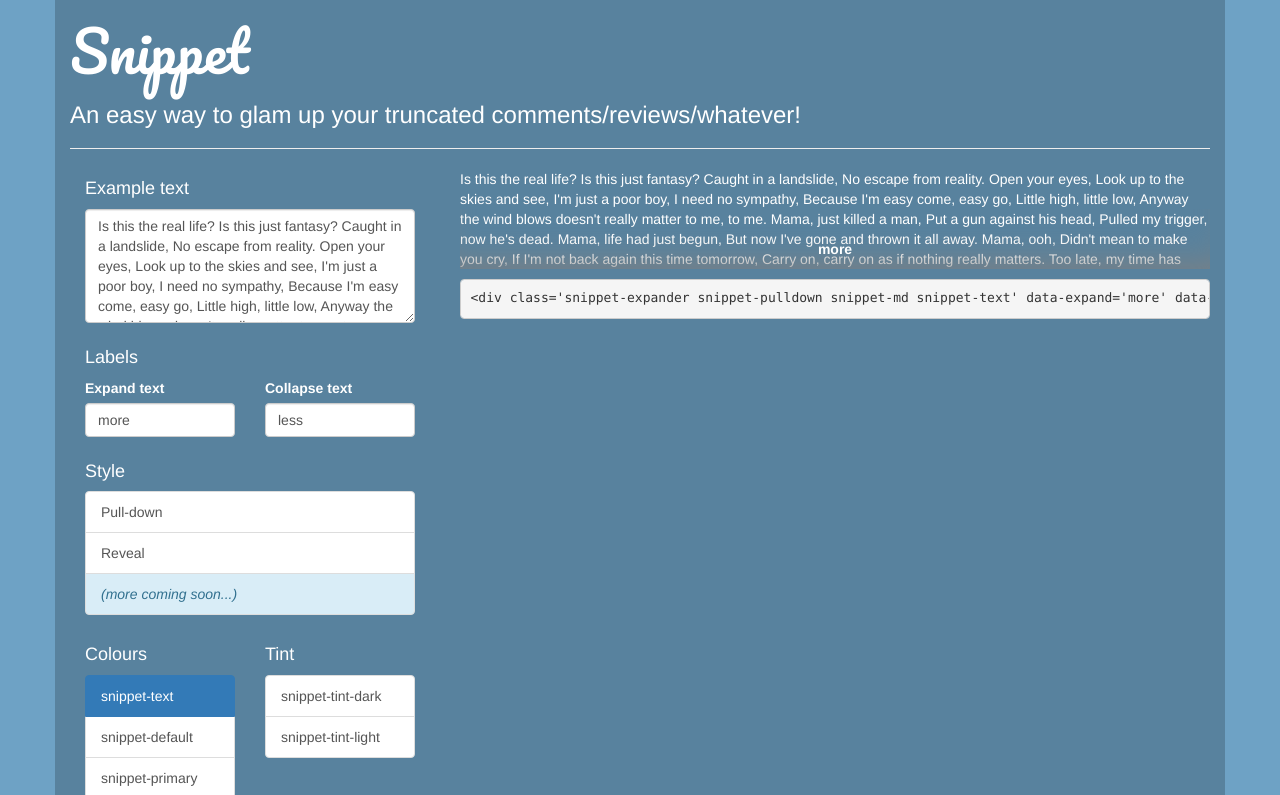
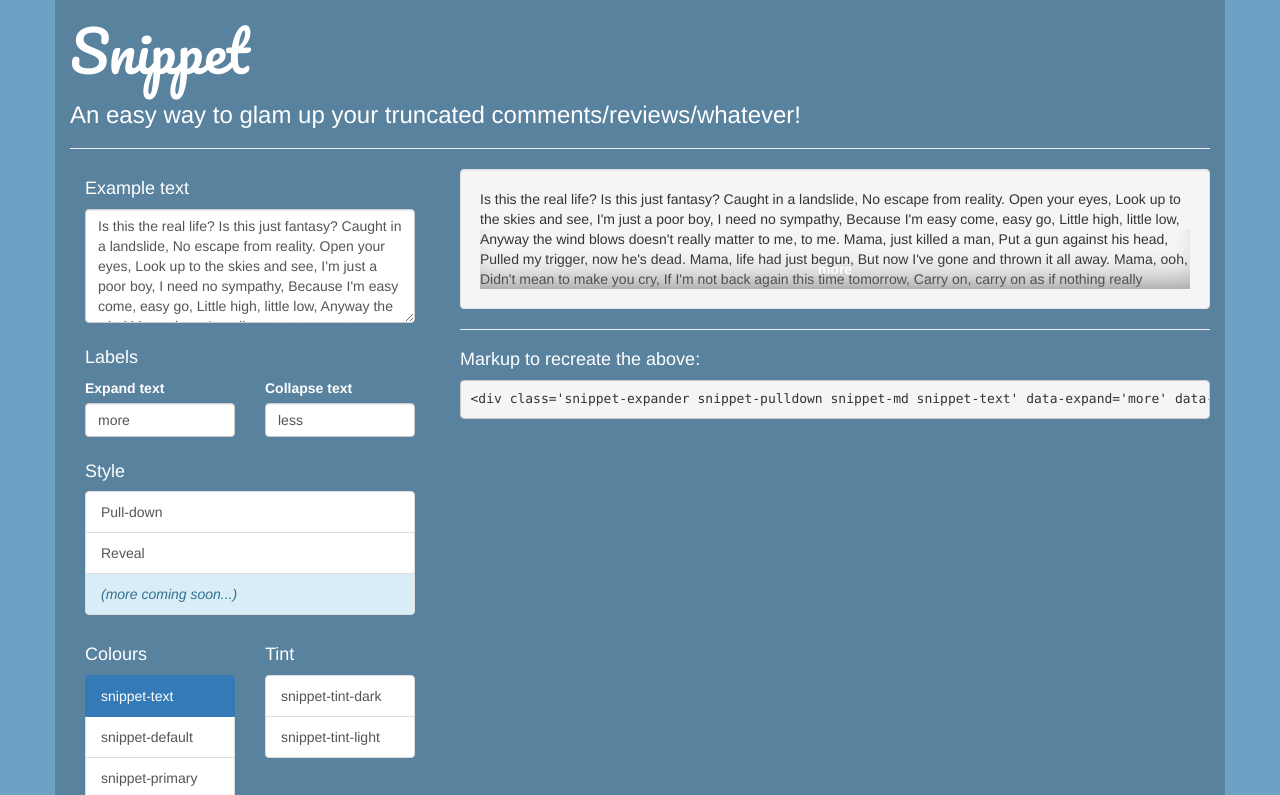
Before and after one commit to jamiehenson/snippet, a website: page src/html/index.jade in a window 1280 px wide. Both pictures are taken after a click on the link "snippet-text". Shown: the top 795 px of the page. Drawn offline with nearby package versions, Linux system fonts and the light colour scheme; files that its build step writes are made by us from their sources; files whose address does not match are found by name.

Commit message:
Reactive wells

```diff
--- a/example/example.css
+++ b/example/example.css
@@ -28,6 +28,14 @@ code {
   height: 500px;
 }
 
+.snippet-box {
+  color: #333;
+}
+
+.well {
+  transition: background-color 0.5s ease;
+}
+
 .footer {
   position: absolute;
   bottom: 0;
--- a/example/example.js
+++ b/example/example.js
@@ -28,10 +28,19 @@ $(document).ready(function() {
     var type = classes.pop();
     $(this).addClass("active")
     var excluded = $.map($(eval(type)).not([variant]), function(value, index) {
-      console.log(excluded)
       $(".demo." + type + "." + value).removeClass("active")
       return ["snippet-" + value];
     });
+
+    if (type == "tint") {
+      if (variant == "tint-dark") {
+        $(".well").css("background-color", "#333");
+        $(".snippet-box").css("color", "white");
+      } else {
+        $(".well").css("background-color", "#f5f5f5");
+        $(".snippet-box").css("color", "#333");
+      }
+    }
 
     $(".snippet-expander").removeClass(excluded.join(" ")).addClass("snippet-" + variant)
     redoCodebox();
--- a/src/html/index.jade
+++ b/src/html/index.jade
@@ -79,10 +79,13 @@ html(lang="en")
                 a(class="list-group-item demo align full") snippet-full
         .col-xs-8
           .demo-wrapper
-            .snippet-box
-              .snippet-content
-                = text
-              .snippet-expander.snippet-pulldown.snippet-md.snippet-success(data-collapse="less", data-expand="more")
+            .well
+              .snippet-box
+                .snippet-content
+                  = text
+                .snippet-expander.snippet-pulldown.snippet-md.snippet-success(data-collapse="less", data-expand="more")
+            hr
+            h4 Markup to recreate the above:
             p.code
               pre.codebox
       hr
```
Also changed, not shown: index.html.
